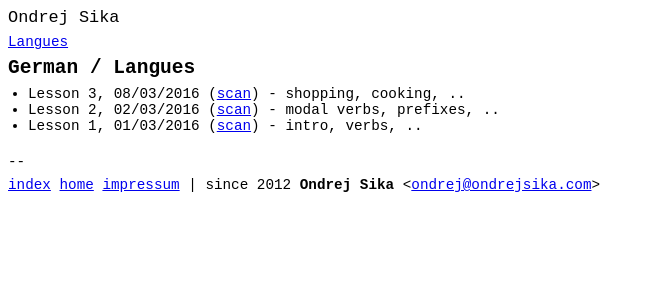
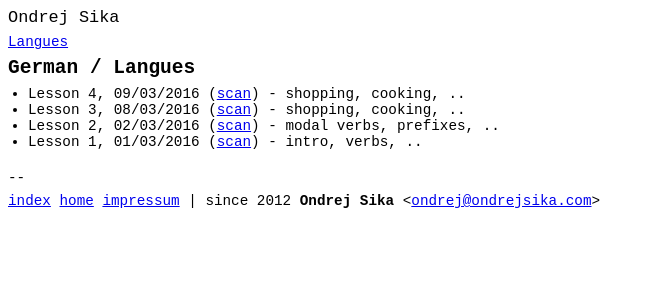
Before and after one commit to ondrejsika/ondrejsika.com, a Jekyll site: the page built from edu/languages/german/index.md, in a window 1280 px wide. Shown: the top 300 px of the page, without its empty margins (0-655 px from the left). Built offline with Jekyll 4.4.1, drawn with Linux system fonts in a browser that asks for light colours; Markdown is read by kramdown in place of the engine named in the settings; comment, search, counter and statistics services are not loaded.

Commit message:
german - add lesson 4

```diff
--- a/edu/languages/german/index.md
+++ b/edu/languages/german/index.md
@@ -7,6 +7,7 @@
 
 ## {{page.title}}
 
+* Lesson 4, 09/03/2016 ([scan](http://notes.drive.ondrejsika.com/languages/german/maria/german-lesson-4.pdf)) - shopping, cooking, ..
 * Lesson 3, 08/03/2016 ([scan](http://notes.drive.ondrejsika.com/languages/german/maria/german-lesson-3.pdf)) - shopping, cooking, ..
 * Lesson 2, 02/03/2016 ([scan](http://notes.drive.ondrejsika.com/languages/german/maria/german-lesson-2.pdf)) - modal verbs, prefixes, ..
 * Lesson 1, 01/03/2016 ([scan](http://notes.drive.ondrejsika.com/languages/german/maria/german-lesson-1.pdf)) - intro, verbs, ..
```
